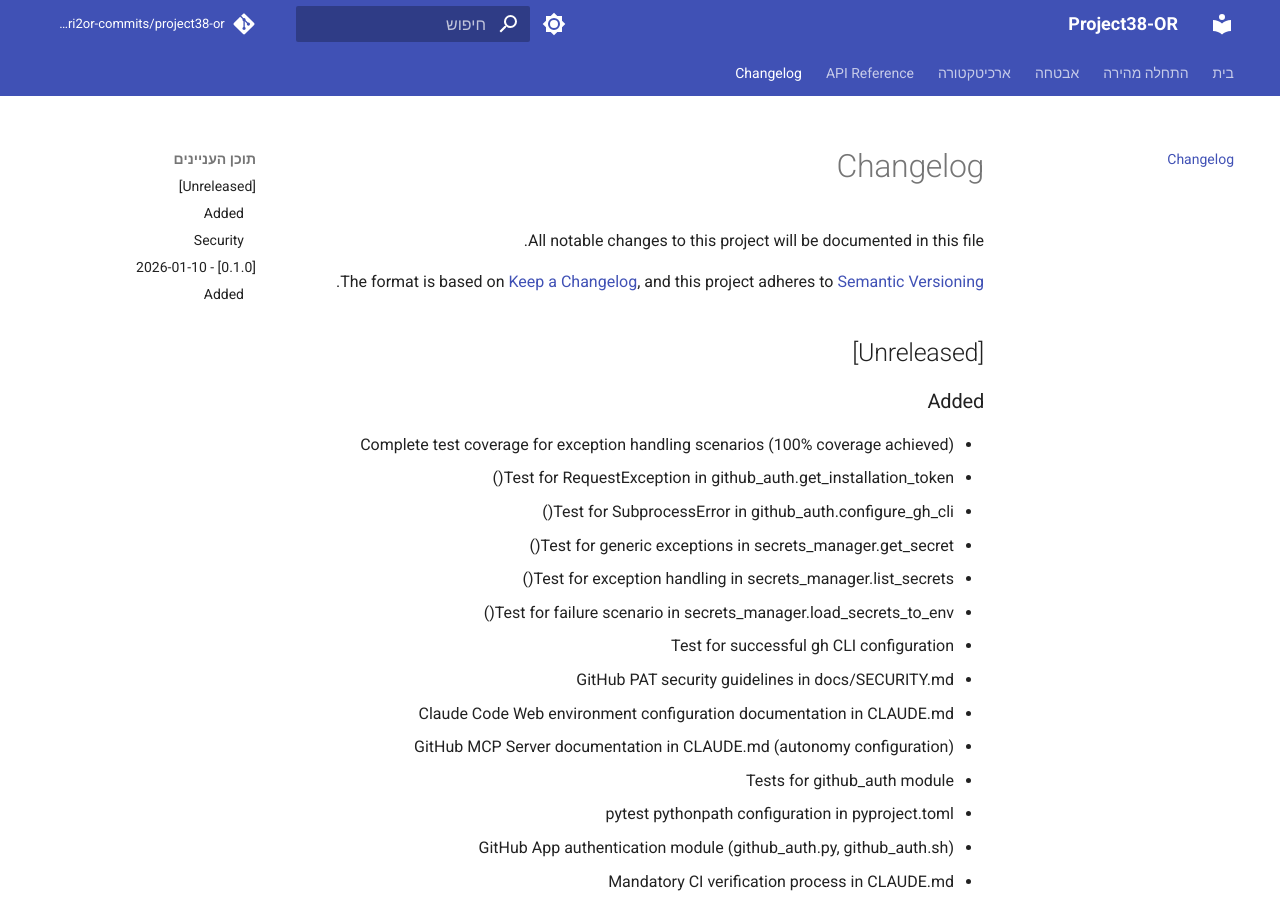
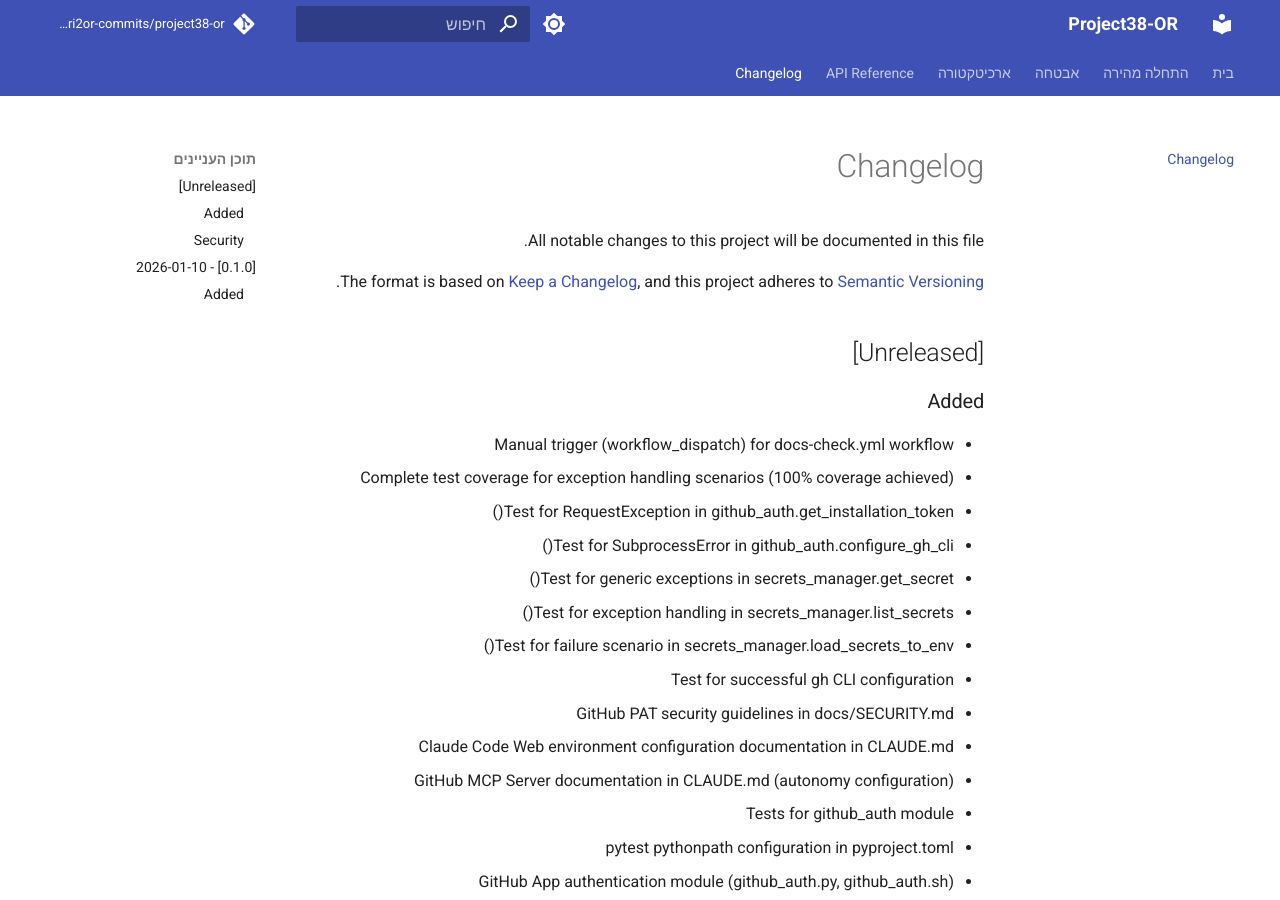
Before and after one commit to edri2or-commits/project38-or, an MkDocs documentation site: the page built from docs/changelog.md, in a window 1280 px wide and 900 px high. Built offline with MkDocs 1.6.1 and Material for MkDocs 9.7.7, drawn with Linux system fonts in a browser that asks for light colours; comment, search, counter and statistics services are not loaded.

Commit message:
feat(ci): add workflow_dispatch trigger to docs-check.yml (#16)
Added manual trigger to docs-check.yml workflow for on-demand testing.

```diff
--- a/docs/changelog.md
+++ b/docs/changelog.md
@@ -8,6 +8,7 @@ and this project adheres to [Semantic Versioning](https://semver.org/spec/v2.0.0
 ## [Unreleased]
 
 ### Added
+- Manual trigger (workflow_dispatch) for docs-check.yml workflow
 - Complete test coverage for exception handling scenarios (100% coverage achieved)
 - Test for RequestException in github_auth.get_installation_token()
 - Test for SubprocessError in github_auth.configure_gh_cli()
```
Also changed, not shown: 1 other file.
